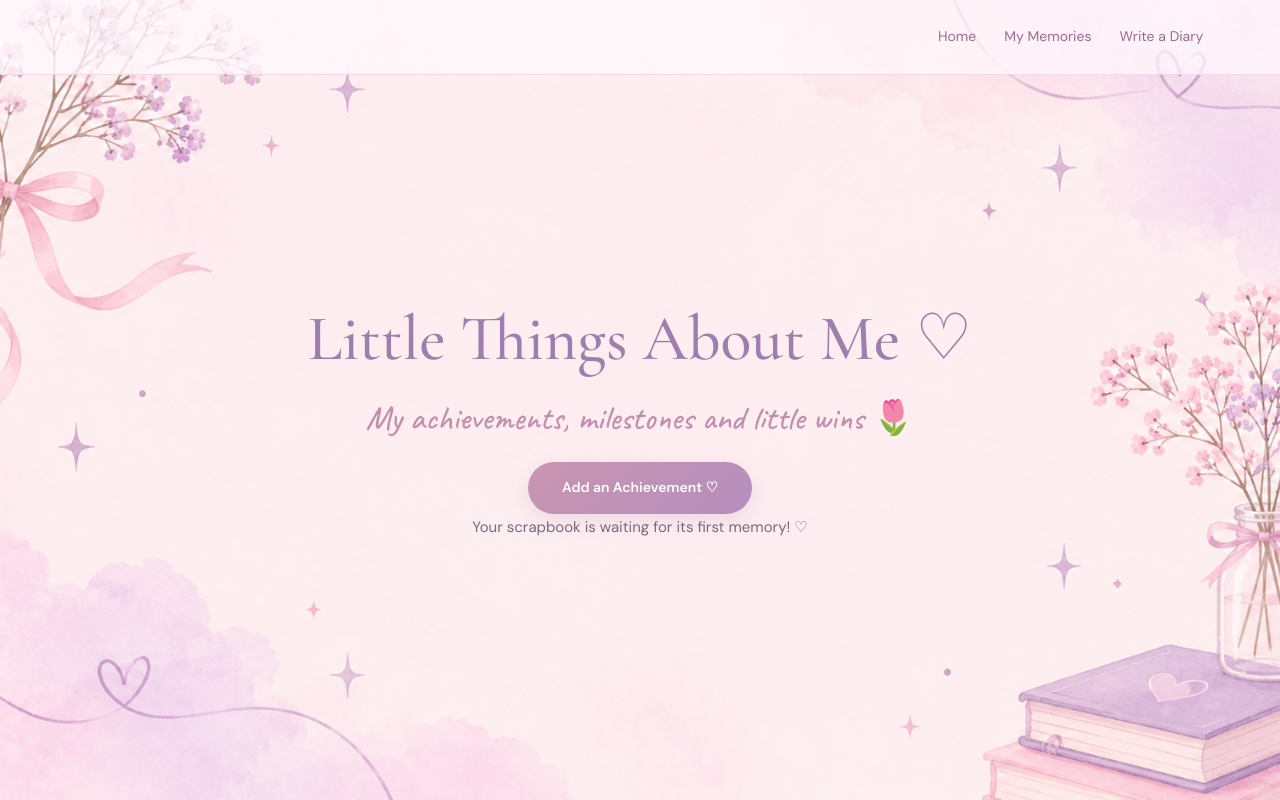
After one commit to Reema-Sherin/dear-diary, a Django app: page /me/ in a window 1280 px wide. The commit adds this page. Run offline with Django 5.2, Linux system fonts and the light colour scheme; the visitor is signed in with stand-in values (Sample User, id 1); data that the repository does not hold is empty.

Commit message:
Add ME achievements scrapbook feature

```diff
--- a/config/urls.py
+++ b/config/urls.py
@@ -32,6 +32,8 @@ urlpatterns = [
     path('accounts/signup/', views.signup, name='signup'),
     path('accounts/login/', auth_views.LoginView.as_view(template_name='registration/login.html'), name='login'),
     path('accounts/logout/', auth_views.LogoutView.as_view(), name='logout'),
+    path('me/', views.achievement_list,name='achievement_list'),
+    path('me/add/', views.achievement_create,name='achievement_create'),
 ]
 
 if settings.DEBUG:
--- a/journal/admin.py
+++ b/journal/admin.py
@@ -1,4 +1,6 @@
 from django.contrib import admin
 from .models import DiaryEntry
+from .models import Achievement
 
 admin.site.register(DiaryEntry)
+admin.site.register(Achievement)
--- /dev/null
+++ b/journal/templates/journal/achievements.html
@@ -0,0 +1,40 @@
+
+{% load static %}
+<!DOCTYPE html>
+<html lang="en">
+<head>
+    <meta charset="UTF-8">
+    <meta name="viewport" content="width=device-width, initial-scale=1.0">
+    <title>ME | Dear Diary</title>
+    <link rel="stylesheet" href="{% static 'journal/style.css' %}">
+</head>
+
+<body class="home-page">
+
+    <nav class="home-nav">
+        <a href="{% url 'home' %}">Home</a>
+        <a href="{% url 'entries' %}">My Memories</a>
+        <a href="{% url 'write_entry' %}">Write a Diary</a>
+    </nav>
+
+    <main class="home-content">
+        <h1>Little Things About Me ♡</h1>
+        <h2>My achievements, milestones and little wins 🌷</h2>
+
+        <a href="{% url 'achievement_create' %}" class="home-cta">
+            Add an Achievement ♡
+        </a>
+
+        {% for achievement in achievements %}
+            <article>
+                <h2>{{ achievement.title }}</h2>
+                <p>{{ achievement.description }}</p>
+                <p>{{ achievement.achieved_on }}</p>
+            </article>
+        {% empty %}
+            <p>Your scrapbook is waiting for its first memory! ♡</p>
+        {% endfor %}
+    </main>
+
+</body>
+</html>
--- a/journal/templates/journal/home.html
+++ b/journal/templates/journal/home.html
@@ -20,6 +20,8 @@
         <p>Welcome, {{ user.username }}! ♡</p>
 
         <a href="{% url 'entries' %}">My Memories</a>
+
+        <a href="{% url 'achievement_list' %}">ME ♡</a>
 
         <a href="{% url 'write_entry' %}">Write a Diary</a>
 
--- a/journal/views.py
+++ b/journal/views.py
@@ -1,10 +1,12 @@
+from django.http import request
 from django.shortcuts import render, redirect, get_object_or_404
-from .models import DiaryEntry
+from .models import Achievement, DiaryEntry
 from django.db.models import Q
 from django.contrib.auth import login
 from django.contrib.auth.forms import UserCreationForm
 from django.contrib.auth.decorators import login_required
 from collections import Counter
+from .forms import AchievementForm
 
 @login_required
 def home(request):
@@ -192,3 +194,39 @@ def signup(request):
         'registration/signup.html',
         {'form': form}
     )
+
+@login_required
+def achievement_list(request):
+    achievements = Achievement.objects.filter(
+        user=request.user
+    ).order_by('-achieved_on')
+
+    return render(
+        request,
+        'journal/achievements.html',
+        {'achievements': achievements}
+    )
+
+@login_required
+def achievement_create(request):
+    if request.method == 'POST':
+        form = AchievementForm(
+            request.POST,
+            request.FILES
+        )
+
+        if form.is_valid():
+            achievement = form.save(commit=False)
+            achievement.user = request.user
+            achievement.save()
+
+            return redirect('achievement_list')
+
+    else:
+        form = AchievementForm()
+
+    return render(
+        request,
+        'journal/achievement_form.html',
+        {'form': form}
+    )
```
Also changed, not shown: journal/forms.py (added, +18 -0 lines), journal/models.py (+15 -0 lines), journal/static/journal/style.css (+36 -0 lines), journal/templates/journal/achievement_form.html (added, +35 -0 lines), journal/migrations/0005_achievement.py (added).
